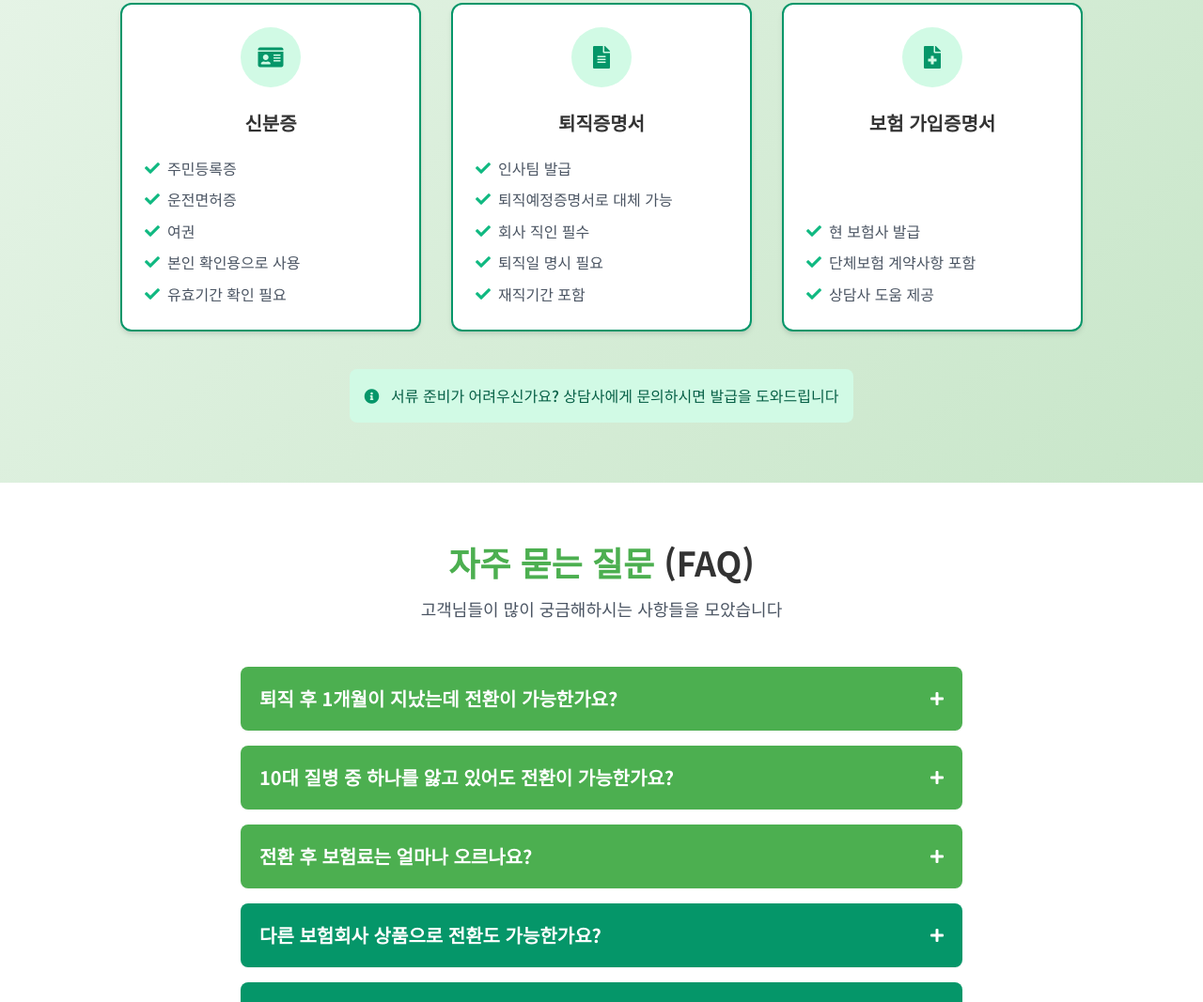
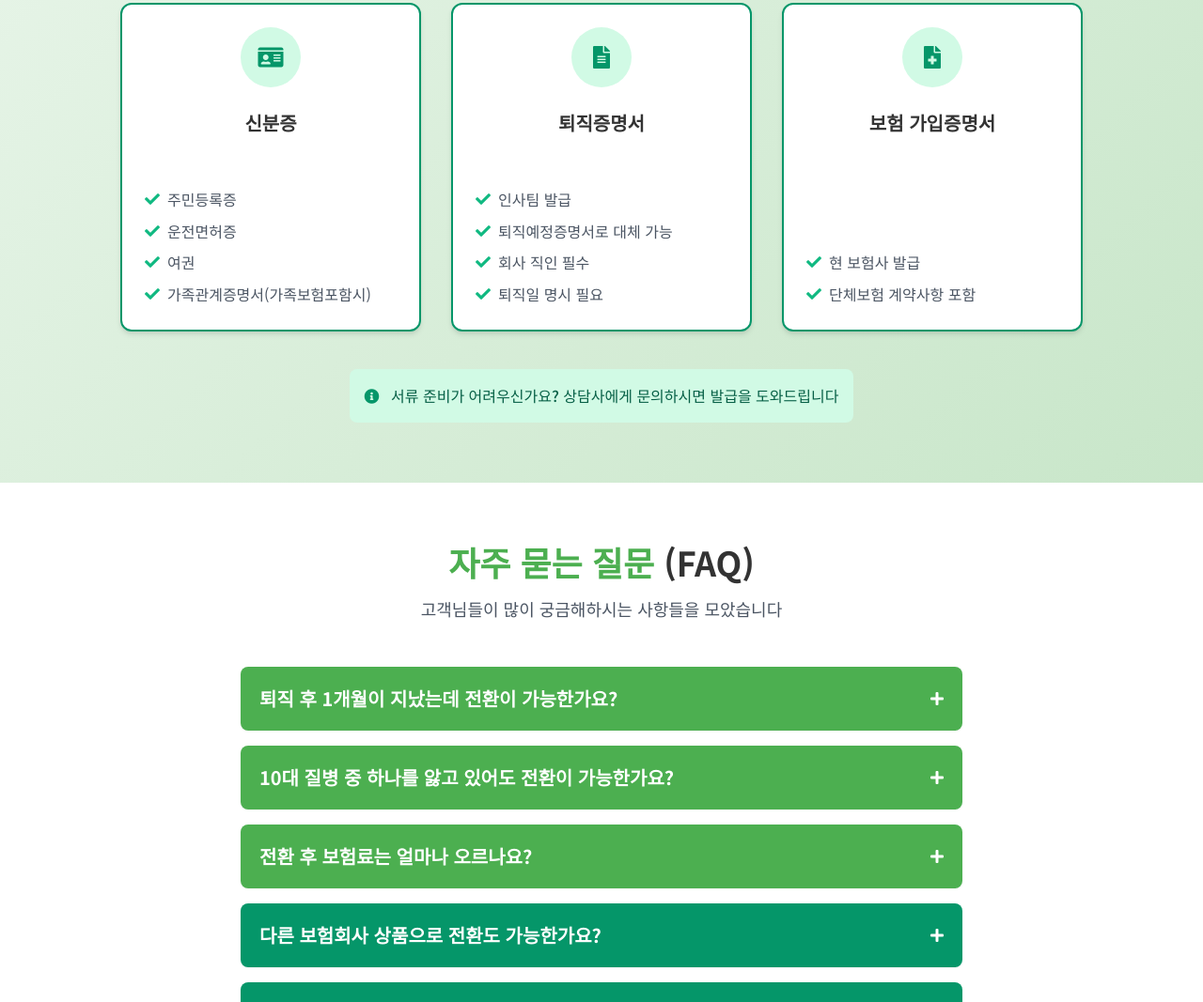
Before and after one commit to KWONDOOHONG/insurance, a plain HTML site: page index.html in a window 1280 px wide. Shown: the part 3093-4160 px from the top of the page at 94% size. Drawn offline with nearby package versions, Linux system fonts and the light colour scheme.

Commit message:
Update index.html

```diff
--- a/index.html
+++ b/index.html
@@ -890,11 +890,7 @@
                             </li>
                             <li class="flex items-start">
                                 <i class="fas fa-check text-green-500 mt-1 mr-2"></i>
-                                <span>본인 확인용으로 사용</span>
-                            </li>
-                            <li class="flex items-start">
-                                <i class="fas fa-check text-green-500 mt-1 mr-2"></i>
-                                <span>유효기간 확인 필요</span>
+                                <span>가족관계증명서(가족보험포함시)</span>
                             </li>
                         </ul>
                     </div>
@@ -926,10 +922,6 @@
                                 <i class="fas fa-check text-green-500 mt-1 mr-2"></i>
                                 <span>퇴직일 명시 필요</span>
                             </li>
-                            <li class="flex items-start">
-                                <i class="fas fa-check text-green-500 mt-1 mr-2"></i>
-                                <span>재직기간 포함</span>
-                            </li>
                         </ul>
                     </div>
                 </div>
@@ -951,10 +943,6 @@
                             <li class="flex items-start">
                                 <i class="fas fa-check text-green-500 mt-1 mr-2"></i>
                                 <span>단체보험 계약사항 포함</span>
-                            </li>
-                            <li class="flex items-start">
-                                <i class="fas fa-check text-green-500 mt-1 mr-2"></i>
-                                <span>상담사 도움 제공</span>
                             </li>
                         </ul>
                     </div>
```
